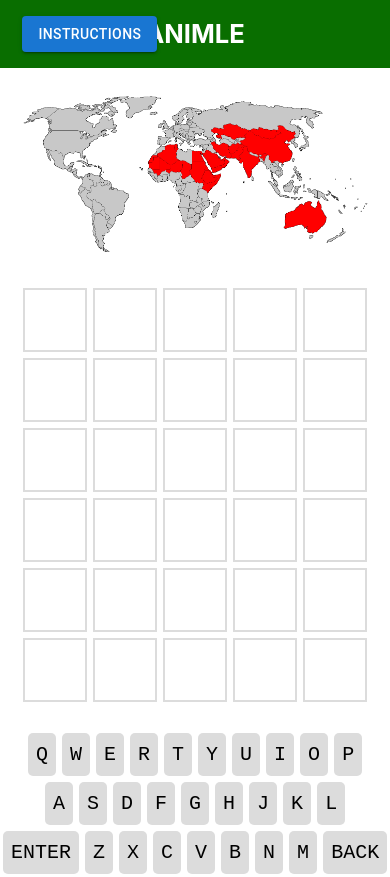
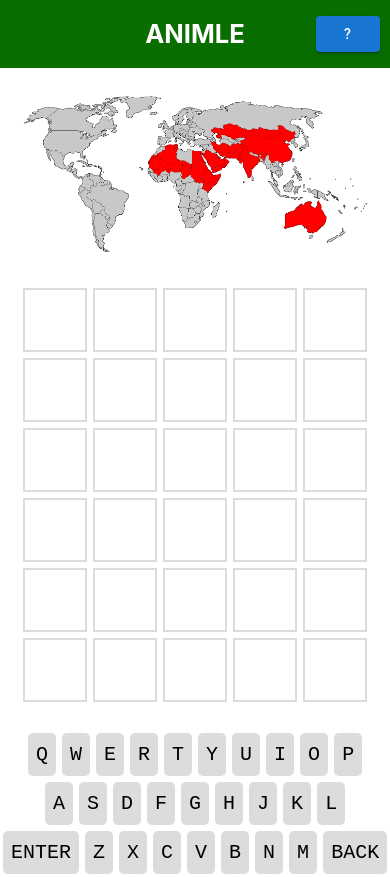
Before and after one commit to lorcanmc/WordleIdea, a React (Create React App) app: page / in a window 390 px wide. Built offline with nearby package versions, Linux system fonts and the light colour scheme.

Commit message:
changed styling to fit on mobile

```diff
--- a/src/comp/App/App.css
+++ b/src/comp/App/App.css
@@ -12,7 +12,7 @@
 }
 
 .modalcontainer {
-  width: 20vw;
+  width: 10vw;
 }
 
 .map {
--- a/src/comp/Header/index.js
+++ b/src/comp/Header/index.js
@@ -1,15 +1,17 @@
 import React from "react";
-import SimpleModal from "../Modal";
+import SimpleModal from "../SimpleModal";
 
 export default function Header() {
   return (
     <header className="App-header">
+
+      <div className="modalcontainer"></div>
+      <h1>ANIMLE</h1>
       <div className="modalcontainer">
         <SimpleModal />
       </div>
 
-      <h1>ANIMLE</h1>
-      <div className="modalcontainer"></div>
+
     </header>
   );
 }
--- a/src/comp/Modal/index.js
+++ b/src/comp/SimpleModal/index.js
@@ -14,8 +14,8 @@ export default function SimpleModal() {
   };
   return (
     <div>
-      <Button variant="contained" color="primary" onClick={handleOpen}>
-        Instructions
+      <Button variant="contained" onClick={handleOpen}>
+        ?
       </Button>
       <Modal
         aria-labelledby="simple-modal-title"
--- a/src/comp/Tile/tile.module.css
+++ b/src/comp/Tile/tile.module.css
@@ -1,6 +1,8 @@
 .tile {
-    width: 60px;
-    height: 60px;
+    width: 8vh;
+    height: 8vh;
+    max-width: 60px;
+    max-height: 60px;
     margin: 3px;
     display: flex;
     align-items: center;
```
